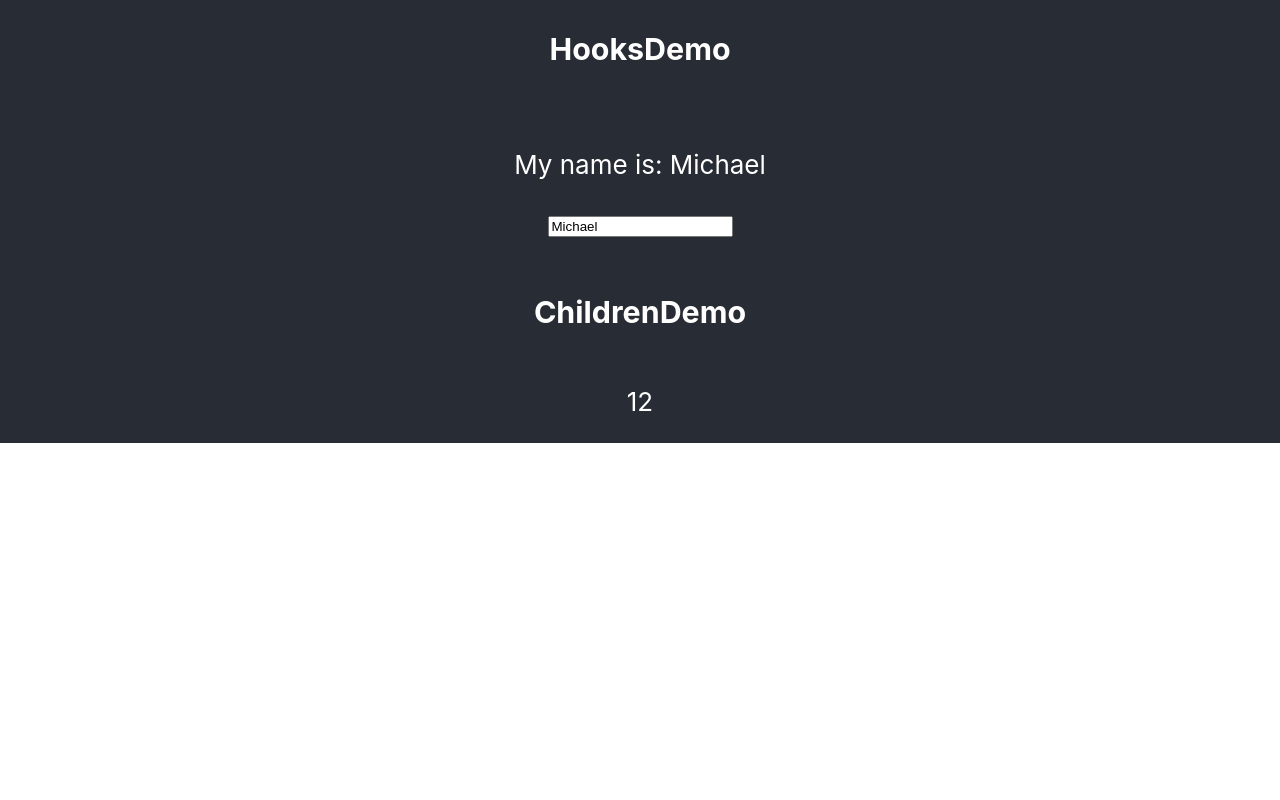
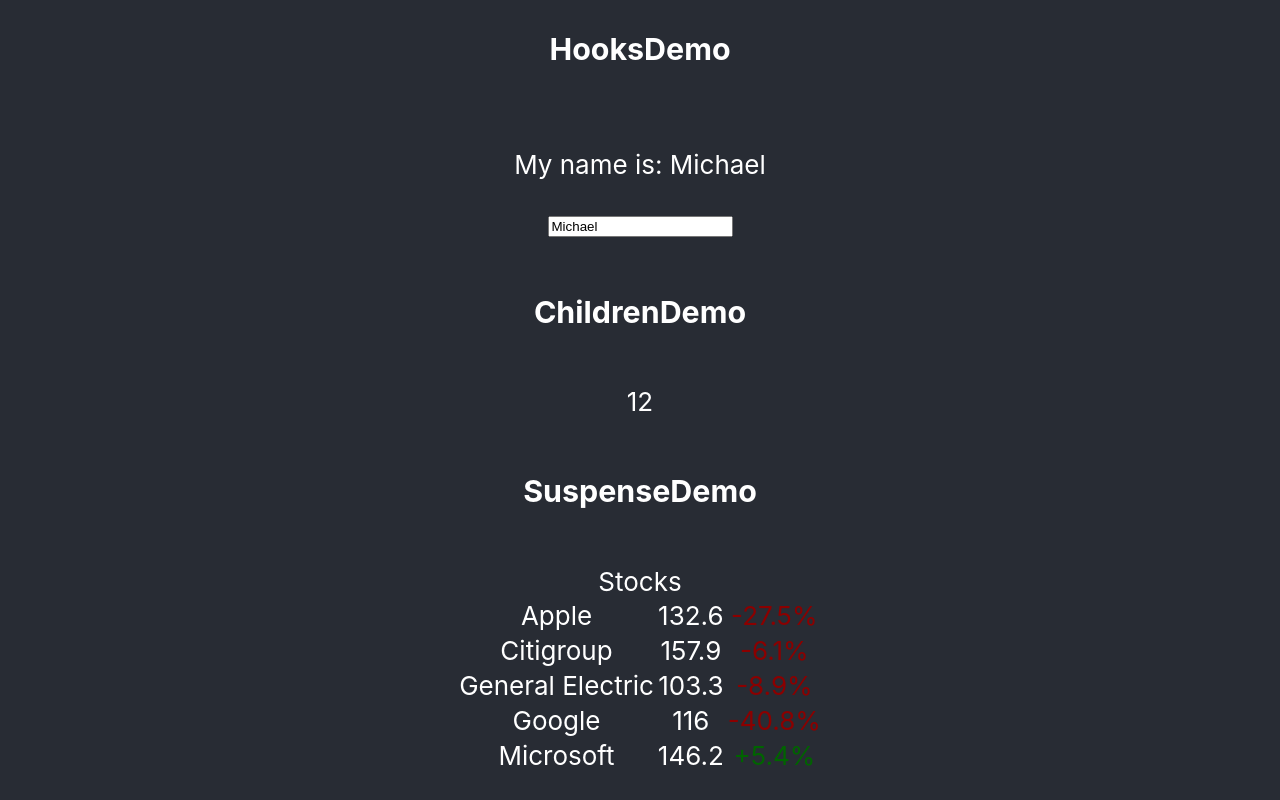
Before and after one commit to YanPanMichael/react-source-demo, a React app: page / in a window 1280 px wide. Shown: the part 928-1728 px from the top of the page. Before the commit the page ends 1371 px from the top, so only its background shows below. Built offline with nearby package versions, Linux system fonts and the light colour scheme.

Commit message:
add suspense demo

```diff
--- a/package.json
+++ b/package.json
@@ -115,5 +115,9 @@
     "presets": [
       "react-app"
     ]
+  },
+  "devDependencies": {
+    "moment": "^2.24.0",
+    "victory": "^33.1.1"
   }
 }
--- a/src/App.js
+++ b/src/App.js
@@ -4,6 +4,7 @@ import ComponentDemo from "./demos/forward-ref/index";
 import ContextDemo from "./demos/context/index";
 import HooksDemo from "./demos/hooks/index";
 import ChildrenDemo from "./demos/children/index";
+import SuspenseDemo from "./demos/suspense/index";
 import "./App.css";
 
 class App extends Component {
@@ -35,6 +36,11 @@ class App extends Component {
           <p>
             <ChildrenDemo />
           </p>
+
+          <h3>SuspenseDemo</h3>
+          <p>
+            <SuspenseDemo />
+          </p>
         </header>
       </div>
     );
--- /dev/null
+++ b/src/demos/suspense/App.js
@@ -0,0 +1,32 @@
+// https://github.com/pomber/react-lazy-preload-demo/blob/master/src/App.js
+
+import React from "react";
+import StockTable from "./StockTable";
+
+import StockChart from "./StockChart";
+
+class App extends React.Component {
+  state = {
+    selectedStock: null
+  };
+  render() {
+    const { stocks } = this.props;
+    const { selectedStock } = this.state;
+    return (
+      <React.Fragment>
+        <StockTable
+          stocks={stocks}
+          onSelect={selectedStock => this.setState({ selectedStock })}
+        />
+        {selectedStock && (
+          <StockChart
+            stock={selectedStock}
+            onClose={() => this.setState({ selectedStock: false })}
+          />
+        )}
+      </React.Fragment>
+    );
+  }
+}
+
+export default App;
--- /dev/null
+++ b/src/demos/suspense/Modal.js
@@ -0,0 +1,68 @@
+import React from "react";
+
+const Modal = ({ children, onClose }) => (
+  <Overlay onClose={onClose}>
+    <Content onClose={onClose}>{children}</Content>
+  </Overlay>
+);
+
+const Overlay = ({ children, onClose }) => (
+  <div
+    children={children}
+    style={{
+      background: "hsla(0, 0%,0%,0.33)",
+      position: "fixed",
+      top: 0,
+      right: 0,
+      bottom: 0,
+      left: 0,
+      overflow: "auto",
+      display: "flex",
+      alignItems: "center",
+      justifyContent: "center"
+    }}
+    onClick={event => {
+      event.stopPropagation();
+      onClose();
+    }}
+  />
+);
+
+const Content = ({ children, onClose }) => (
+  <div
+    onClick={event => {
+      event.stopPropagation();
+    }}
+    style={{
+      background: "white",
+      outline: "none",
+      position: "relative",
+      borderRadius: "10px"
+    }}
+    aria-modal="true"
+    tabIndex="-1"
+  >
+    <CloseButton onClick={onClose} />
+    {children}
+  </div>
+);
+
+const CloseButton = ({ onClick }) => (
+  <button
+    style={{
+      position: "absolute",
+      top: 18,
+      right: 18,
+      backgroundColor: "transparent",
+      border: "none",
+      cursor: "pointer",
+      zIndex: 10,
+      color: "#777"
+    }}
+    onClick={onClick}
+  >
+    close
+  </button>
+);
+
+export default Modal;
--- /dev/null
+++ b/src/demos/suspense/StockChart.js
@@ -0,0 +1,73 @@
+import React from "react";
+import {
+  VictoryLine,
+  VictoryChart,
+  VictoryContainer,
+  VictoryLabel,
+  VictoryAxis
+} from "victory";
+import Modal from "./Modal";
+import moment from "moment";
+
+export default function Chart({ stock, onClose }) {
+  const [first, ...rest] = Object.values(stock.data);
+  const [last] = rest.reverse();
+  const up = last.y >= first.y;
+  const { width, height } = getDimentions();
+  return (
+    <Modal onClose={onClose}>
+      <VictoryChart
+        domain={{ y: [80, 220] }}
+        height={height}
+        width={width}
+        containerComponent={<VictoryContainer responsive={false} />}
+      >
+        <VictoryLabel
+          text={stock.name}
+          x={width / 2}
+          y={30}
+          textAnchor="middle"
+          style={{ fontSize: "18px", fontWeight: "bold" }}
+        />
+        <VictoryLine
+          data={stock.data}
+          labels={d => d.y}
+          x={d => moment(d.x).format("MMM D")}
+          style={{
+            labels: { opacity: 0.75 },
+            data: { stroke: up ? "darkgreen" : "darkred", strokeWidth: 3 }
+          }}
+        />
+        <VictoryAxis
+          style={{
+            axis: { stroke: "" },
+            tickLabels: { opacity: 0.75, fontSize: "17px" }
+          }}
+        />
+      </VictoryChart>
+    </Modal>
+  );
+}
+
+function getDimentions() {
+  const viewportWidth = Math.max(
+    document.documentElement.clientWidth,
+    window.innerWidth || 0
+  );
+  const viewportHeight = Math.max(
+    document.documentElement.clientHeight,
+    window.innerHeight || 0
+  );
+
+  const maxWidth = 600;
+  const mobileViewportWidth = 500;
+  let width = viewportWidth;
+  width *= viewportWidth > mobileViewportWidth ? 0.9 : 1;
+  width = Math.round(Math.min(width, maxWidth));
+
+  const maxHeight = viewportHeight * 0.95;
+  let height = width / 1.62;
+  height = Math.round(Math.min(height, maxHeight));
+
+  return { width, height };
+}
--- /dev/null
+++ b/src/demos/suspense/StockTable.js
@@ -0,0 +1,26 @@
+import React from "react";
+
+export default function StockTable({ stocks, onSelect }) {
+  return (
+    <table>
+      <caption>Stocks</caption>
+      <tbody>
+        {stocks.map(stock => (
+          <Row key={stock.name} stock={stock} onClick={() => onSelect(stock)} />
+        ))}
+      </tbody>
+    </table>
+  );
+}
+
+function Row({ stock, onClick }) {
+  return (
+    <tr key={stock.name} onClick={onClick}>
+      <td>{stock.name}</td>
+      <td>{stock.today}</td>
+      <td style={{ color: stock.change < 0 ? "darkred" : "darkgreen" }}>
+        {stock.change < 0 ? stock.change : "+" + stock.change}%
+      </td>
+    </tr>
+  );
+}
--- /dev/null
+++ b/src/demos/suspense/index.js
@@ -0,0 +1,41 @@
+import React from "react";
+// import "./index.css";
+import App from "./App";
+
+function randomValue() {
+  return Math.round(1000 + Math.random() * 1000) / 10;
+}
+
+function daysAgo(days) {
+  return new Date(Date.now() - days * 24 * 60 * 60 * 1000);
+}
+
+function fakeStock(name) {
+  const today = randomValue();
+  const yesterday = randomValue();
+  const change = Math.round((1000 * (today - yesterday)) / yesterday) / 10;
+  return {
+    name,
+    today,
+    change,
+    data: [
+      { x: daysAgo(4), y: randomValue() },
+      { x: daysAgo(3), y: randomValue() },
+      { x: daysAgo(2), y: randomValue() },
+      { x: daysAgo(1), y: yesterday },
+      { x: daysAgo(0), y: today }
+    ]
+  };
+}
+
+const stocks = [
+  fakeStock("Apple"),
+  fakeStock("Citigroup"),
+  fakeStock("General Electric"),
+  fakeStock("Google"),
+  fakeStock("Microsoft")
+];
+
+export default function SuspenseDemo() {
+  return <App stocks={stocks} />
+}
```
Also changed, not shown: 2 other files (tests, documents, lock files or other folders).
